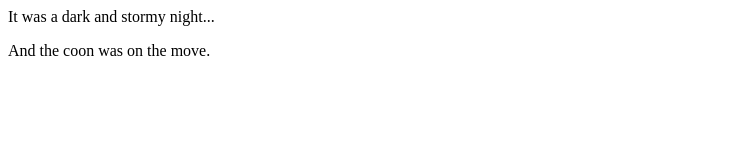
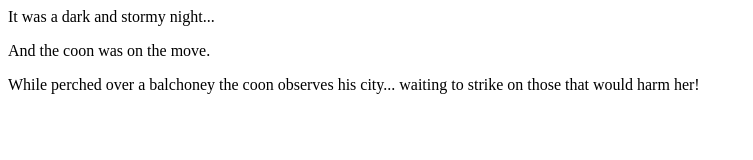
Before and after one commit to NinjaTanuki/fireside-story, a plain HTML site: page index.html in a window 1280 px wide. Shown: the whole page, without its empty margins (0-753 px from the left). Drawn offline with Linux system fonts and the light colour scheme.

Commit message:
added third line to story

```diff
--- a/index.html
+++ b/index.html
@@ -2,5 +2,6 @@
     <body>
       <p>It was a dark and stormy night...</p>
       <p>And the coon was on the move.</p>
+      <p>While perched over a balchoney the coon observes his city... waiting to strike on those that would harm her!</p>
     </body>
   </html>
```
